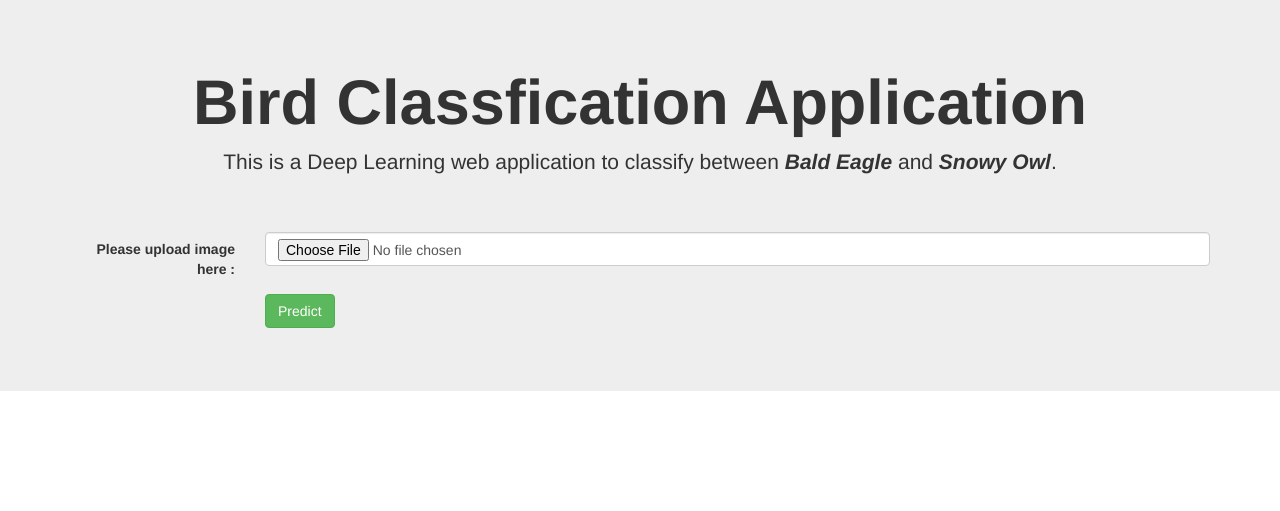
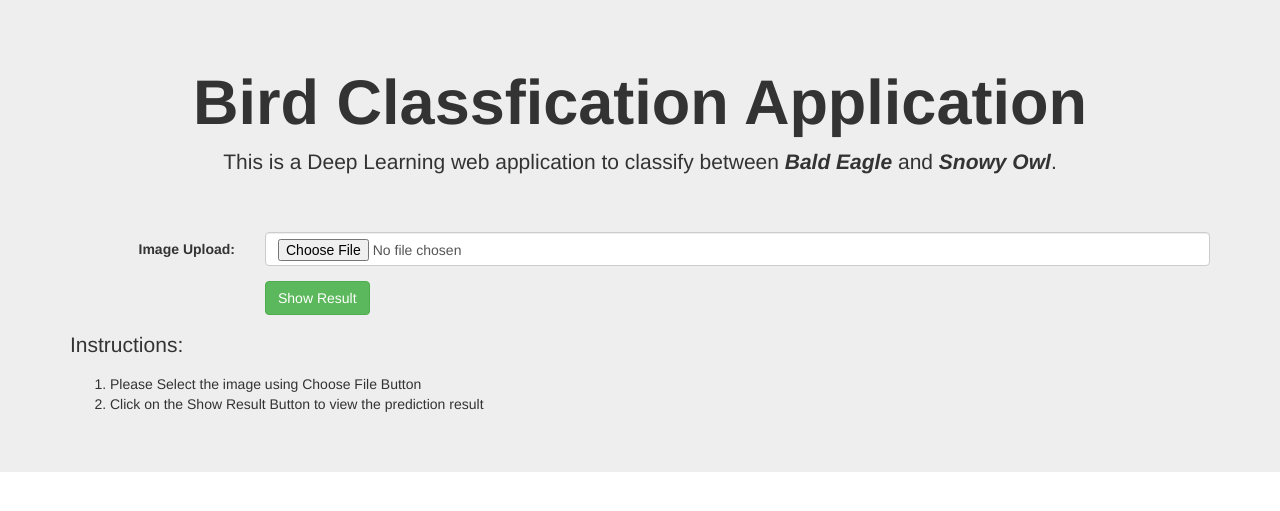
Before and after one commit to devikas94/ana4, a Flask app: page / in a window 1280 px wide. Shown: the top 511 px of the page. Run offline with Flask 2, Linux system fonts and the light colour scheme; some libraries are stand-ins or nearby versions.

Commit message:
make it better

```diff
--- a/app.py
+++ b/app.py
@@ -5,8 +5,9 @@
 
 
 from flask import Flask, render_template, request
-from keras.models import load_model
-from keras.preprocessing import image
+from tensorflow.keras.models import load_model
+# from keras.models import load_model
+from tensorflow.keras.preprocessing import image
 import numpy as np
 
 app = Flask(__name__)
--- a/templates/index.html
+++ b/templates/index.html
@@ -2,7 +2,7 @@
 <!DOCTYPE html>
 <html lang="en">
 <head>
-  <title>Image Classification</title>
+  <title>Classification Application</title>
   <meta charset="utf-8">
   <meta name="viewport" content="width=device-width, initial-scale=1">
   <link rel="stylesheet" href="https://maxcdn.bootstrapcdn.com/bootstrap/3.4.1/css/bootstrap.min.css">
@@ -18,26 +18,32 @@
   <form class="form-horizontal" action="/submit" method="post" enctype="multipart/form-data">
 
     <div class="form-group">
-      <label class="control-label col-sm-2" for="pwd">Please upload image here :</label>
+      <label class="control-label col-sm-2" for="pwd">Image Upload:</label>
       <div class="col-sm-10">
         <input type="file" class="form-control"  name="my_image" id="pwd">
       </div>
     </div>
 	<div class="form-group">
       <div class="col-sm-offset-2 col-sm-10">
-        <button type="submit" class="btn btn-success">Predict</button>
+        <button type="submit" class="btn btn-success">Show Result</button>
       </div>
     </div>
+	<p class="lead" style="text-align:left">Instructions:</p>
+	<ol>
+	  <li>Please Select the image using Choose File Button</li>
+	  <li>Click on the Show Result Button to view the prediction result</li>
+	</ol>
+
   </form>
-</div>
+
+  	{% if prediction %}
+	<p class="lead" style="text-align:center">
+		<img src="{{img_path}}" height="400px" width="400px" class="center">
+		<h4> <center>The predicted bird is   : <i> {{prediction}} </i></center></h4>
+	</p>
+	{% endif %}
 </div>
 
-
-
-	{% if prediction %}
-	<img src="{{img_path}}" height="400px" width="400px" class="center">
-	<h2> The predicted bird is   : <i> {{prediction}} </i></h2>
-	{% endif %}
-
+</div>
 </body>
 </html>
```
Also changed, not shown: static/001.jpg, static/003.jpg (added), static/008.jpg (added), static/009.jpg (added), static/015.jpg (added), static/016.jpg (added), static/017.jpg (added), static/019.jpg (added), static/158-1581793_bald-eagle-head-illustration-drawing.png (added), static/2c50e8c3d9fbcb27e7155b58c5cd2d21.jpg (added).
